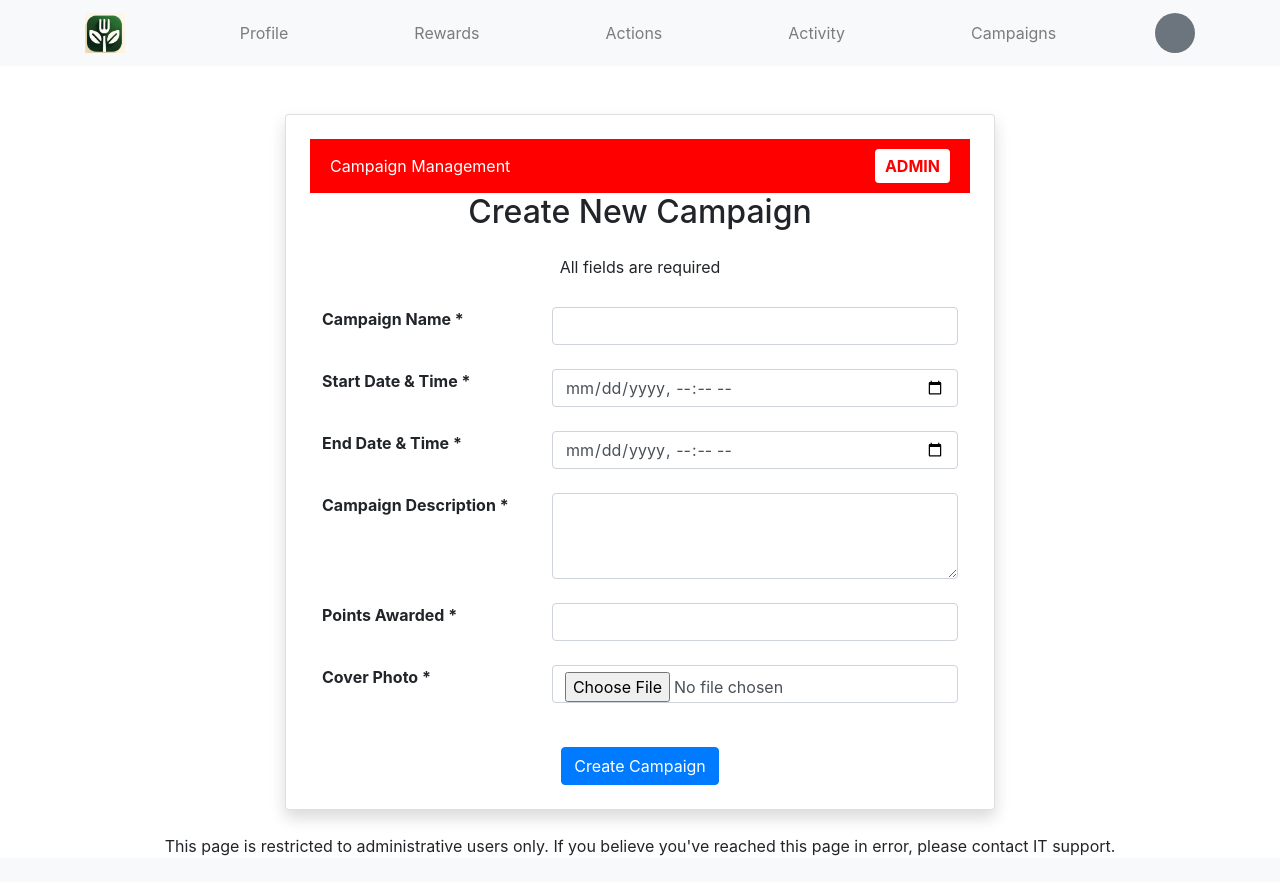
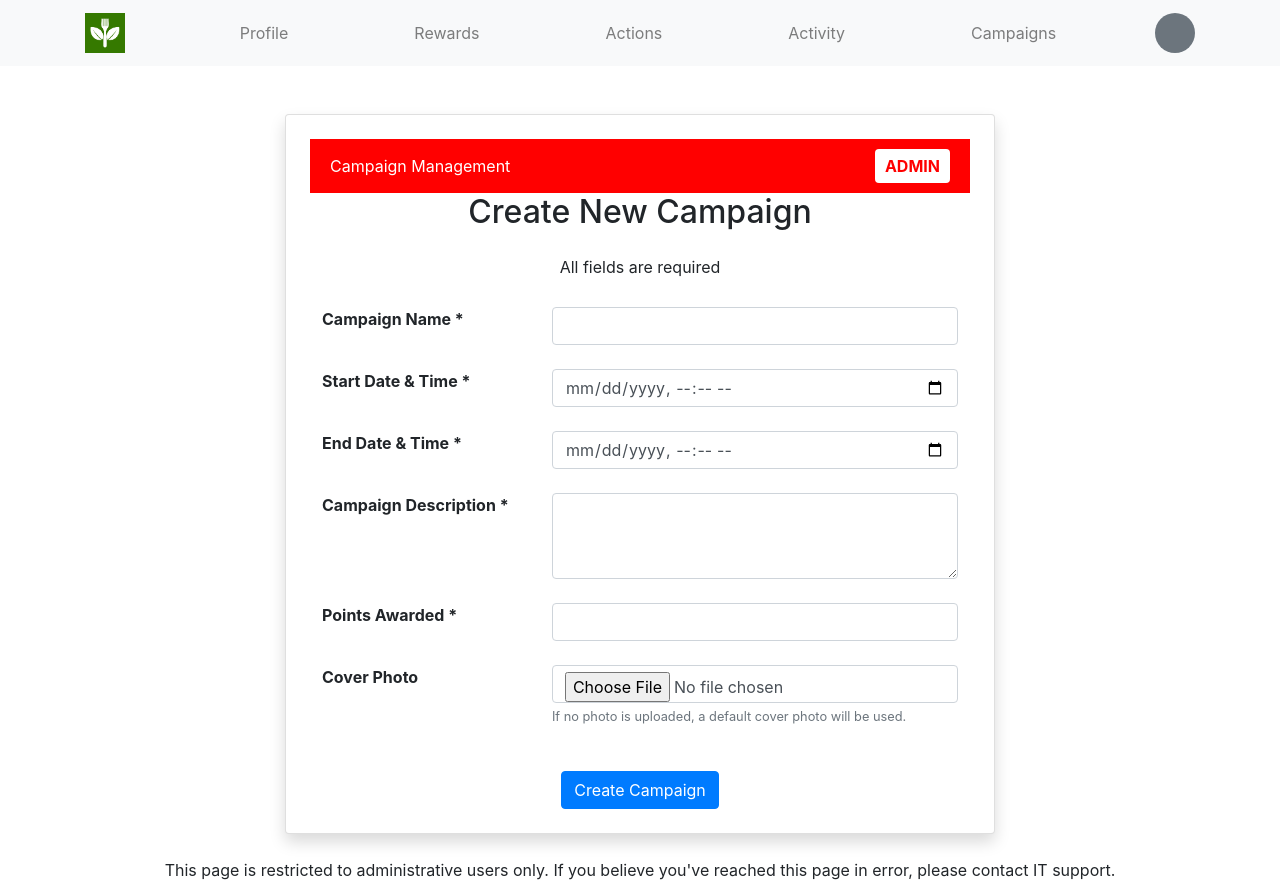
Before and after one commit to CSCI3356-Fall2024/Electronic-Eagles, a Django app: page /campaign/create/ in a window 1280 px wide. Before the commit the page ends 856 px from the top, so only its background shows below. Run offline with Django 5.2, Linux system fonts and the light colour scheme; the visitor is signed in with stand-in values (Sample User, id 1).

Commit message:
Logo change and Default Campaign Pic

```diff
--- a/delivery3/app/templates/campaign_create.html
+++ b/delivery3/app/templates/campaign_create.html
@@ -42,8 +42,13 @@
                                     <td><input type="number" id="points" name="points" class="form-control" min="0" required></td>
                                 </tr>
                                 <tr>
-                                    <th><label for="cover-photo">Cover Photo <span class="required-asterisk">*</span></label></th>
-                                    <td><input type="file" id="cover-photo" name="cover_photo" class="form-control" accept="image/*" required></td>
+                                    <th><label for="cover-photo">Cover Photo</label></th>
+                                    <td>
+                                        <input type="file" id="cover-photo" name="cover_photo" class="form-control" accept="image/*">
+                                        <small class="form-text text-muted">
+                                            If no photo is uploaded, a default cover photo will be used.
+                                        </small>
+                                    </td>
                                 </tr>
                             </tbody>
                         </table>
```
Also changed, not shown: delivery3/app/templates/actions.html (+3 -9 lines), delivery3/media/qr_codes/qr_code-60c88a9a-b66a-4c51-b4ff-0f871efce882.png (added), delivery3/media/qr_codes/qr_code-ff3828bc-3549-4f25-b3a5-f5c951a332d4.png (added), delivery3/static/campaignDefault.png (added), delivery3/static/logo.png, 2 other files.
